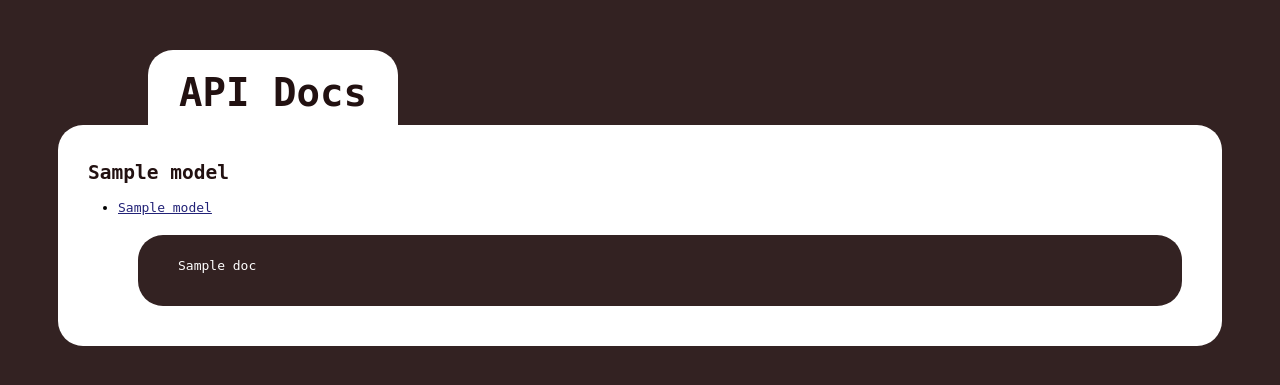
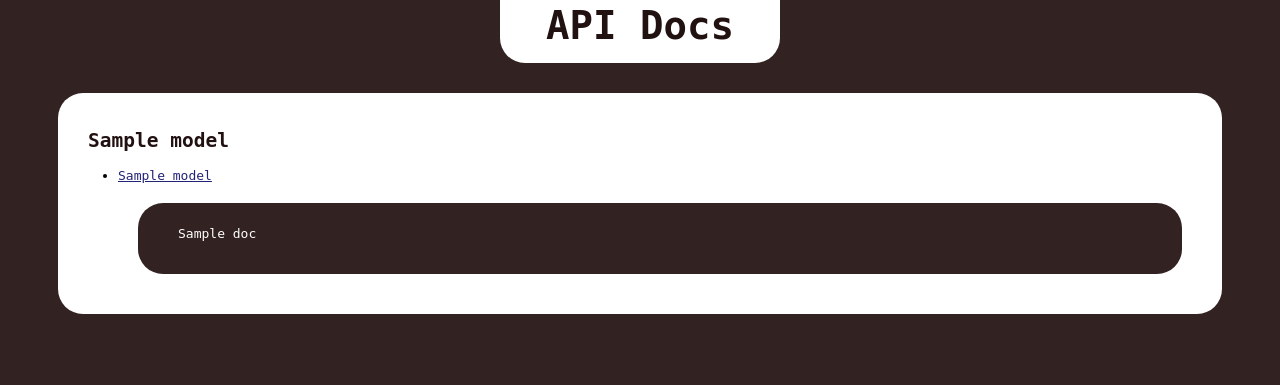
Before and after one commit to chrisgilmerproj/cereal-box, a Django app: template cereal/templates/cereal/docs.html in a window 1280 px wide. Shown: the top 385 px of the page. Run offline with Django 3.2, Linux system fonts and the light colour scheme; the template is opened without the code that fills it: most values are stand-ins (such as "Sample title", 1, 10 or a date in 2020); parts of the project's set-up code (start-up, migrations or seed data) failed here and were passed over.

Commit message:
add import, move docs title

```diff
--- a/cereal/templates/cereal/docs.html
+++ b/cereal/templates/cereal/docs.html
@@ -3,8 +3,8 @@
 		<style>
 			body, code {background-color:#322;}
 			a {color:#227;}
-			h1 {border-top-left-radius:25px; border-top-right-radius:25px;
-				font-size:3em; margin:50px 140px -50px; padding:20px 0 10px;
+			h1 {border-bottom-left-radius:25px; border-bottom-right-radius:25px;
+				font-size:3em; margin:-20px auto -20px; padding:15px;
 				text-align:center; width:250px;}
 			h1, h2 {color:#211;}
 			h1, .docs {font-family:monospace;}
```
Also changed, not shown: cereal/__init__.py (+4 -3 lines).
